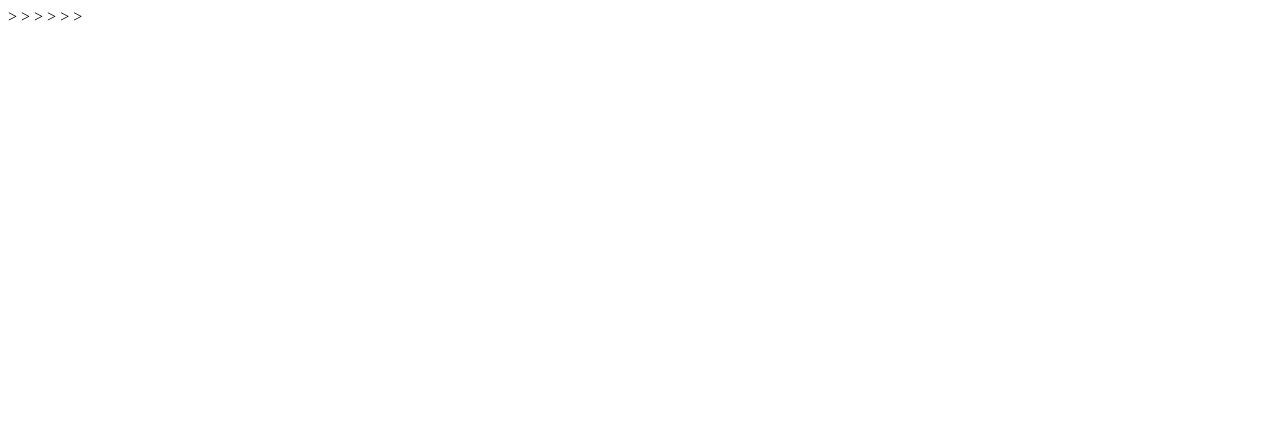
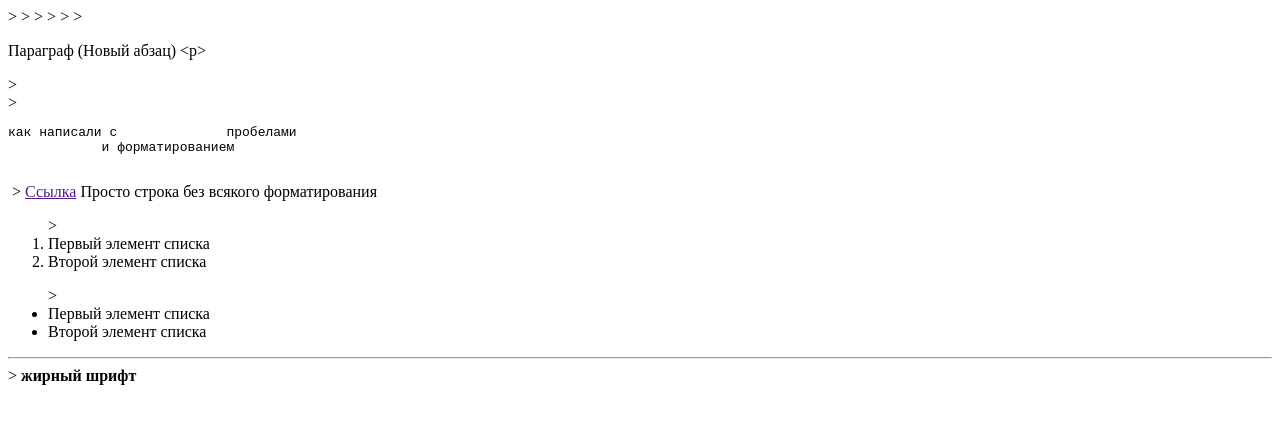
Before and after one commit to VasilevAC86/Struct-of-html-fail, a plain HTML site: page index.html in a window 1280 px wide. Drawn offline with Linux system fonts and the light colour scheme.

Commit message:
Add files via upload

```diff
--- a/index.html
+++ b/index.html
@@ -6,6 +6,23 @@
         <title>Моя домашняя страница</title> <!--Заголовок во вкладке браузера-->>
     </head>
     <body><!--Что будет отображаться на странице-->>
-
+        <p>Параграф (Новый абзац) &lt;p&gt;</p> <!--+ тэги для написания треугольных скобок-->>
+        <br /> <!--Перенос строки-->>
+        <pre>как написали с              пробелами
+            и форматированием
+        </pre>
+        <img src="" /> <!--Картинка-->>
+        <a href="">Ссылка</a>
+        <span>Просто строка без всякого форматирования</span>
+        <ol> <!--Упорядоченный список-->>
+            <li>Первый элемент списка</li>
+            <li>Второй элемент списка</li>
+        </ol>
+        <ul><!--Неупорядоченный список-->>
+            <li>Первый элемент списка</li>
+            <li>Второй элемент списка</li>
+        </ul>
+        <hr /><!--Горизонтальная линия-->>
+        <strong>жирный шрифт</strong>
     </body>
 </html>
```
